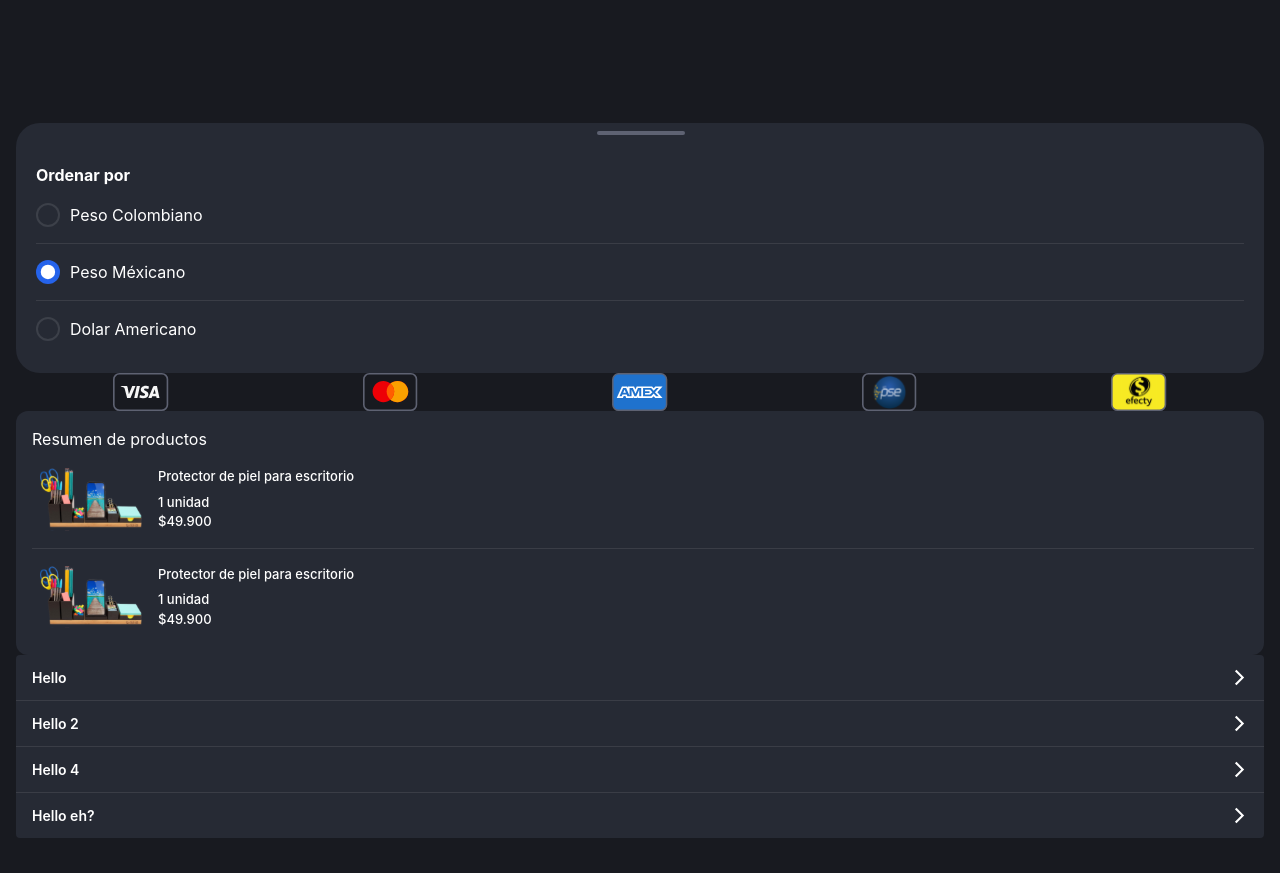
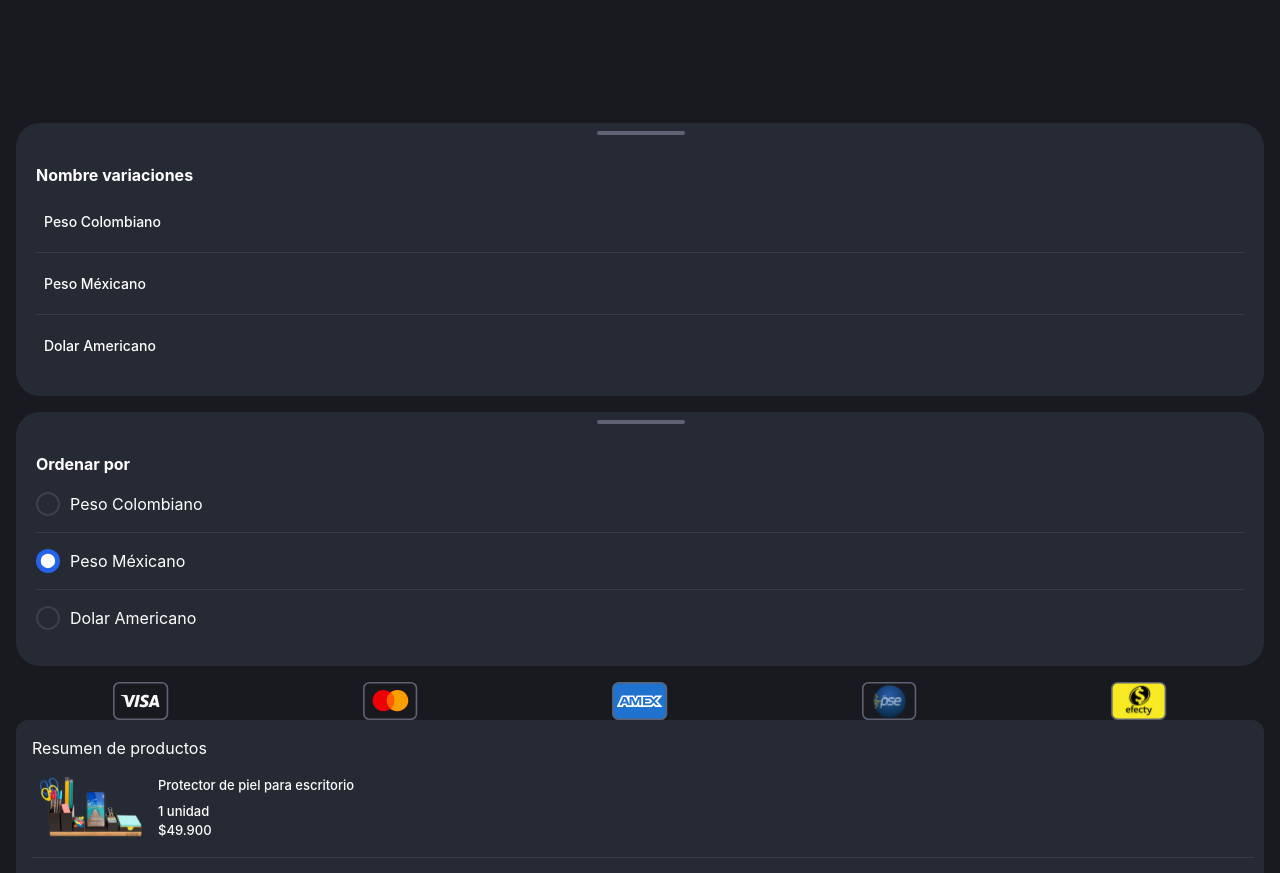
Before and after one commit to jipeek/the-olympia-challenge-frontend, a React (Create React App) app: page /home in a window 1280 px wide. Shown: the part 2000-2873 px from the top of the page. Before the commit the page ends 2838 px from the top, so only its background shows below. Built offline with nearby package versions, Linux system fonts and the light colour scheme.

Commit message:
VariationLink done

```diff
--- a/src/features/home/HomeScreen.jsx
+++ b/src/features/home/HomeScreen.jsx
@@ -29,9 +29,9 @@ import Amex from "../../static/cards/AmericaExpress.svg";
 import Pse from "../../static/cards/Pse.svg";
 import Efecty from "../../static/cards/Efecty.svg";
 
-
 import RadioSelect from '../../globalComponents/RadioSelect/RadioSelect';
 
+import VariationLink from '../../globalComponents/VariationLink/VariationLink';
 
 const HomeScreen= () =>{
     const strings = HOME_SCREEN_es;
@@ -111,7 +111,17 @@ const HomeScreen= () =>{
             </div>
 
             <div className="container mx-auto px-4">
-            <div className="OrderByModal relative bg-background02 rounded-double pt-10 px-5 pb-8">
+                <div className="OrderByModal relative bg-background02 rounded-double pt-10 px-5 pb-5 my-4">
+                    <div className="Global-line"></div>
+                    <div className="OrderByModal__content flex flex-col">
+                        <span className="text-white text-medium font-bold pb-1">Nombre variaciones</span>
+                        <VariationLink url="#" text="Peso Colombiano"  />
+                        <VariationLink url="#" text="Peso Méxicano" />
+                        <VariationLink url="#" text="Dolar Americano"  />
+                    </div>
+                </div>
+
+                <div className="OrderByModal relative bg-background02 rounded-double pt-10 px-5 pb-5 my-4">
                     <div className="Global-line"></div>
                     <div className="OrderByModal__content">
                         <span className="text-white text-medium font-bold">Ordenar por</span>
@@ -120,6 +130,7 @@ const HomeScreen= () =>{
                         <RadioSelect text="Dolar Americano"  />
                     </div>
                 </div>
+
                 <div className="flex flex-row justify-around ">
                     <TypeCards img={Visa} />
                     <TypeCards img={Mastercard} />
--- a/src/globalComponents/RadioSelect/styles.css
+++ b/src/globalComponents/RadioSelect/styles.css
@@ -4,5 +4,4 @@
 
 .RadioSelect:last-child {
     border-bottom: none;
-    padding-bottom: 0 !important;
 }
--- /dev/null
+++ b/src/globalComponents/VariationLink/VariationLink.jsx
@@ -0,0 +1,11 @@
+import "./styles.css";
+import React from 'react';
+
+const VariationLink = ( { url, className, text } ) => {
+
+    return (
+        <a href={url} className={`VariationLink w-full text-white py-5 px-2 items-center text-regular  bg-transparent font-medium focus:outline-none focus:ring-transparent ${className}`}>{text}</a>
+    )
+}
+
+export default VariationLink;
--- /dev/null
+++ b/src/globalComponents/VariationLink/styles.css
@@ -0,0 +1,11 @@
+.VariationLink {
+    border-bottom:  1px solid #3A3D46;
+}
+
+.VariationLink:hover {
+    background-color: rgba(255, 255, 255, .05);
+}
+
+.VariationLink:last-child {
+    border-bottom: none;
+}
```
